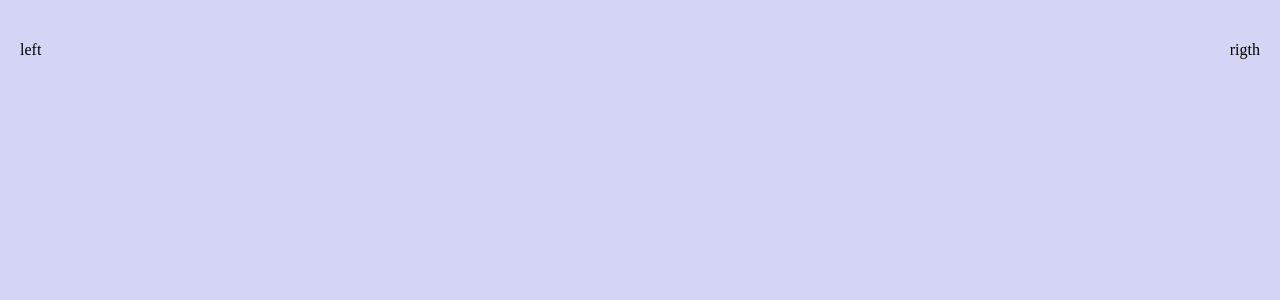
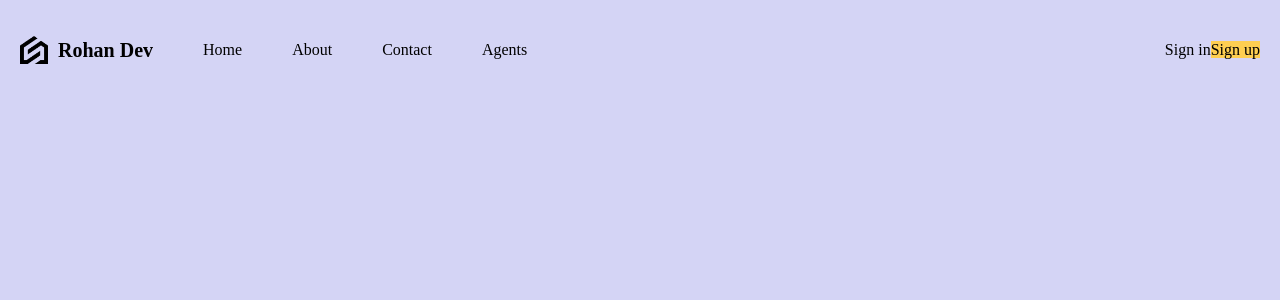
Before and after one commit to ROHAN-2497/real-state-ui, a React (Vite) app: page / in a window 1280 px wide. Shown: the top 300 px of the page. Built offline with nearby package versions, Linux system fonts and the light colour scheme.

Commit message:
navbar updated

```diff
--- a/src/components/navbar/Navber.jsx
+++ b/src/components/navbar/Navber.jsx
@@ -2,8 +2,22 @@ import "./navbar.scss";
 const Navber = () => {
   return (
     <nav>
-      <div className="left">left</div>
-      <div className="rigth">rigth</div>
+      <div className="left">
+        <a href="" className="logo">
+          <img src="/public/logo.png" alt="" />
+          <span>Rohan Dev</span>
+        </a>
+        <a href="">Home</a>
+        <a href="">About</a>
+        <a href="">Contact</a>
+        <a href="">Agents</a>
+      </div>
+      <div className="rigth">
+        <a href="">Sign in</a>
+        <a href="" className="register">
+          Sign up
+        </a>
+      </div>
     </nav>
   );
 };
--- a/src/components/navbar/navbar.scss
+++ b/src/components/navbar/navbar.scss
@@ -1,6 +1,92 @@
-nav{
-display: flex;
-justify-content: space-between;
-align-items: center;
-height: 100px;
-}
+@import "../../responsive.scss";
+
+nav {
+  height: 100px;
+  display: flex;
+  justify-content: space-between;
+  align-items: center;
+
+  a {
+    transition: all 0.4s ease;
+
+    @include sm {
+      display: none;
+    }
+
+    &:hover {
+      scale: 1.05;
+    }
+  }
+
+  .left {
+    flex: 3;
+    display: flex;
+    align-items: center;
+    gap: 50px;
+
+    .logo {
+      font-weight: bold;
+      font-size: 20px;
+      display: flex;
+      align-items: center;
+      gap: 10px;
+
+      img {
+        width: 28px;
+      }
+
+      span {
+        @include md {
+          display: none;
+        }
+
+        @include sm {
+          display: initial;
+        }
+      }
+    }
+  }
+  .right {
+    flex: 2;
+    display: flex;
+    align-items: center;
+    justify-content: flex-end;
+    background-color: #fcf5f3;
+    height: 100%;
+
+    @include md {
+      background-color: transparent;
+    }
+
+    a {
+      padding: 12px 24px;
+      margin: 20px;
+    }
+
+
+
+      img{
+        width: 40px;
+        height: 40px;
+        border-radius: 50%;
+        object-fit: cover;
+        margin-right: 20px;
+      }
+
+      span{
+        @include sm{
+          display: none;
+        }
+      }
+
+
+    }
+
+    .register {
+      background-color: #fece51;
+    }
+
+
+
+
+      }
```
